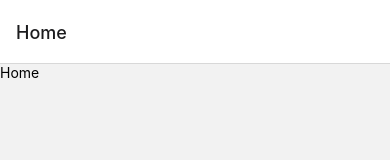
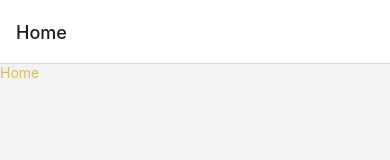
Before and after one commit to JankowiakOskar/snackbay, a React Native app: screen /Home in a window 390 px wide. Shown: the top 160 px of the page. Built offline with nearby package versions, Linux system fonts and the light colour scheme.

Commit message:
added styled components

```diff
--- a/package.json
+++ b/package.json
@@ -23,12 +23,15 @@
     "react-native": "0.68.2",
     "react-native-safe-area-context": "4.2.4",
     "react-native-screens": "~3.11.1",
-    "react-native-web": "0.17.7"
+    "react-native-web": "0.17.7",
+    "styled-components": "^5.3.5"
   },
   "devDependencies": {
     "@babel/core": "^7.12.9",
     "@types/react": "17.0.44",
     "@types/react-native": "~0.66.13",
+    "@types/styled-components": "^5.1.25",
+    "@types/styled-components-react-native": "^5.1.3",
     "@typescript-eslint/eslint-plugin": "^5.23.0",
     "@typescript-eslint/parser": "^5.23.0",
     "eslint": "^8.15.0",
--- a/src/App.tsx
+++ b/src/App.tsx
@@ -1,13 +1,17 @@
 import { registerRootComponent } from 'expo';
 import { SafeAreaProvider } from 'react-native-safe-area-context';
+import { ThemeProvider } from 'styled-components/native';
 
 import Navigation from './navigation';
+import { theme } from './styles/theme';
 
 export default function App() {
   return (
-    <SafeAreaProvider>
-      <Navigation />
-    </SafeAreaProvider>
+    <ThemeProvider theme={theme}>
+      <SafeAreaProvider>
+        <Navigation />
+      </SafeAreaProvider>
+    </ThemeProvider>
   );
 }
 
--- a/src/screens/Home/Home.tsx
+++ b/src/screens/Home/Home.tsx
@@ -1,10 +1,19 @@
 import React from 'react';
-import { Text, View } from 'react-native';
+import { View } from 'react-native';
+import styled from 'styled-components/native';
+
+interface TextProps {
+  readonly isActive?: boolean;
+}
+
+const StyledText = styled.Text<TextProps>`
+  color: ${({ theme: { color } }) => color.primary};
+`;
 
 const Home = () => {
   return (
     <View>
-      <Text>Home</Text>
+      <StyledText>Home</StyledText>
     </View>
   );
 };
--- /dev/null
+++ b/src/styles/theme.ts
@@ -0,0 +1,12 @@
+import { DefaultTheme } from 'styled-components/native';
+
+export const theme: DefaultTheme = {
+  color: {
+    primary: '#D2BF55',
+    secondary: '#29335C',
+    dark: '#1D1A05',
+    grey: '#A0AAB2',
+    lightGrey: '#C7CEDB',
+    white: '#FFFFFF',
+  },
+};
--- a/tsconfig.json
+++ b/tsconfig.json
@@ -2,5 +2,6 @@
   "extends": "expo/tsconfig.base",
   "compilerOptions": {
     "strict": true
-  }
+  },
+  "types": ["jest", "styled-components-react-native"],
 }
```
Also changed, not shown: src/styles/styled.d.ts (added, +14 -0 lines), 1 other file (tests, documents, lock files or other folders).
